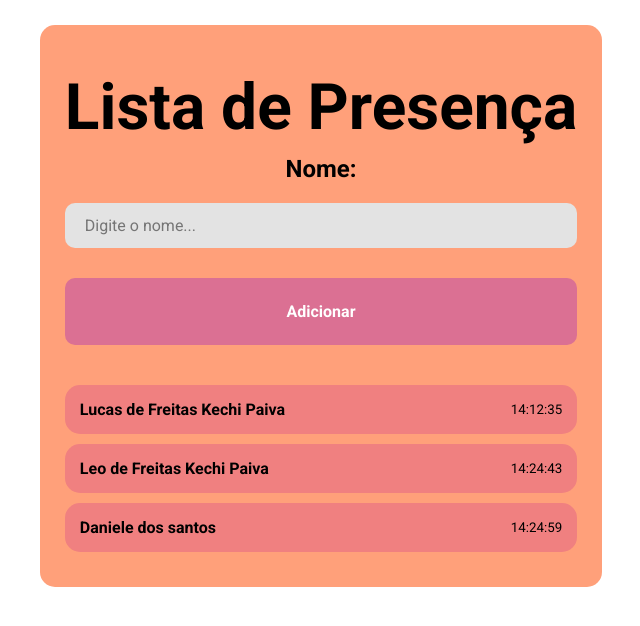
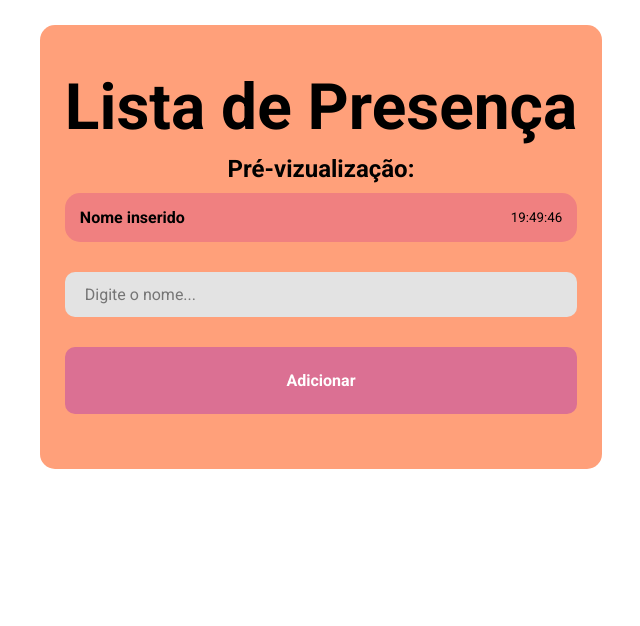
Before and after one commit to Lucas-kechi/First-React-Project, a React (Vite) app: page / in a window 1280 px wide. Shown: the top 626 px of the page, without its empty margins (319-959 px from the left). Built offline with nearby package versions, Linux system fonts and the light colour scheme.

Commit message:
Aprendendo sobre Imutabilidade

```diff
--- a/src/pages/Home/index.jsx
+++ b/src/pages/Home/index.jsx
@@ -3,23 +3,46 @@ import './style.css';
 import { Card } from '../../components/Card';
 
 export function Home() {
-  const [personName, setPersonName] = useState() //Aqui também podemos deixar um informação como default ex: useState('Adriana')
+  const [personName, setPersonName] = useState("Nome inserido") //Aqui também podemos deixar um informação como default ex: useState('Adriana')
+  const [studentsArray, setStudentsArray] = useState([]) // Novo Estado para armazenar em um array nossa lista de nomes com a hora
+
+  function creatingNewsStudents() { // função para ser chamada no botão, onde criará um objeto com chaves nome e tempo
+    const newStudent = {
+      name: personName,
+      time: new Date().toLocaleTimeString("pt-br", {
+        hour: '2-digit',
+        minute: '2-digit',
+        second: '2-digit',
+      })
+    }
+
+    setStudentsArray(prevState => [...prevState, newStudent]); // A chamada da função do estado, para armazenar o novo nome inserido, observamos que em seu argumento temos uma callback, que será o conteúdo anterior desse estado. Então aplicamos um spread operator pois esse conteúdo está dentro de um array.
+  }
 
   return ( // abaixo teremos o retorno da função, ela deve retornar apenas um elemento, em resolução aqui usamos uma <div> mas também podemos utilizar um 'fragment', um elemento vazio, <> (conteúdo HTML) </>
     <div className='container'>
       <h1>Lista de Presença</h1>
-      <h2> Nome: {personName}</h2>
+      <h2>Pré-vizualização:</h2>
+      <Card name={personName} hour={
+        new Date().toLocaleTimeString("pt-br", {
+          hour: '2-digit',
+          minute: '2-digit',
+          second: '2-digit',
+        })
+      }/>
       <input
         type="text"
         placeholder='Digite o nome...'
-        onChange={e => setPersonName(e.target.value)}
+        onChange={e => setPersonName(e.target.value)}//Adicionando o evento e chamando a função que criamos
       />
-      <button type='button'>Adicionar</button>
+      <button type='button' onClick={creatingNewsStudents}>
+        Adicionar
+      </button>
 
       <div className='list'>
-        <Card name="Lucas de Freitas Kechi Paiva" hour="14:12:35"/>
-        <Card name="Leo de Freitas Kechi Paiva" hour="14:24:43"/>
-        <Card name="Daniele dos santos" hour="14:24:59"/>
+      {
+        studentsArray.map(el => <Card name={el.name} hour={el.time} />) //Aqui onde aplicamos um map no array do estado, que criará um card para cada length, utilizando as chaves do objeto.
+      }
       </div>
     </div>
   )
```
